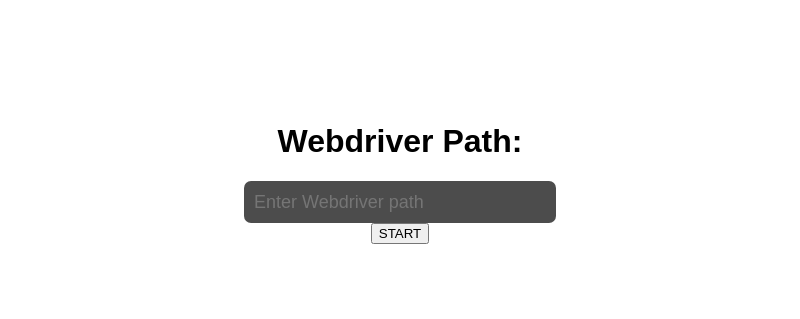
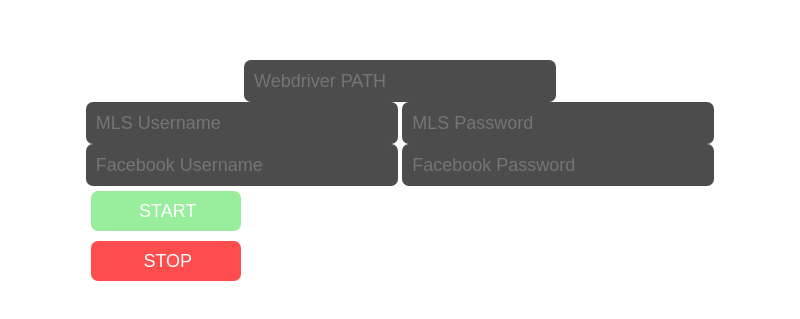
Before and after one commit to yeeitschris/mls-facebook-script, an Electron app: page index.html in a window 800 px wide. Shown: the part 235-554 px from the top of the page. Drawn offline with Linux system fonts and the light colour scheme.

Commit message:
Buttons need to be aligned next to one another
In order to create 2 buttons if different colors, two separate div classes must be made. Still need to understand format behavior of when elements will show up either next to each other or on top of one another. JavaScript has been unchanged.

```diff
--- a/index.html
+++ b/index.html
@@ -6,10 +6,30 @@
     <meta name="viewport" content="width=device-width, initial-scale=1.0">
     <title>MLS scraper</title>
     <link rel = "stylesheet" href = "style.css">
+    <script defer src = "render.js"></script>
 </head>
 <body>
-   <h1>Webdriver Path:</h1>
-   <input type = "text" class = "path" placeholder  = "Enter Webdriver path">
-   <button>START</button>
+   <div class = "path">
+       <form id = "path" class = "form">
+        <input type = "text" placeholder="Webdriver PATH">
+    </form>
+   </div>
+   <div class = "MLSlogin">
+    <form id = "MLSlogin" class = "form">
+     <input type = "text" placeholder="MLS Username">
+     <input type = "password" placeholder="MLS Password">
+ </form>
+ <div class = "FBlogin">
+    <form id = "FBlogin" class = "form">
+     <input type = "text" placeholder="Facebook Username">
+     <input type = "password" placeholder="Facebook Password">
+ </form>
+</div>
+   <div class = "start-button">
+    <button>START</button>
+    <div class = "stop-button">
+        <button>STOP</button>
+    </div>
+</div>
 </body>
 </html>
--- a/main.js
+++ b/main.js
@@ -1,4 +1,4 @@
-const {app, BrowserWindow} = require("electron");
+const {app, BrowserWindow, ipcMain} = require("electron");
 
 let win = null;
 
@@ -16,3 +16,5 @@ const createWindow = () => {
 };
 
 app.whenReady().then(createWindow);
+
+//ipcMain.on('event');
--- a/style.css
+++ b/style.css
@@ -17,3 +17,25 @@ input{
     font-size: 18px;
     padding-left: 10px;
 }
+.start-button button{
+    margin: 5px;
+    width: 150px;
+    height: 40px;
+    border: none;
+    border-radius: 7px;
+    color: rgb(255, 255, 255);
+    font-size: 18px;
+    padding-left: 10px;
+    background-color: rgba(109, 231, 115, 0.7);
+}
+.stop-button button{
+    margin: 5px;
+    width: 150px;
+    height: 40px;
+    border: none;
+    border-radius: 7px;
+    color: rgb(255, 255, 255);
+    font-size: 18px;
+    padding-left: 10px;
+    background-color: rgba(255, 0, 0, 0.7);
+}
```
